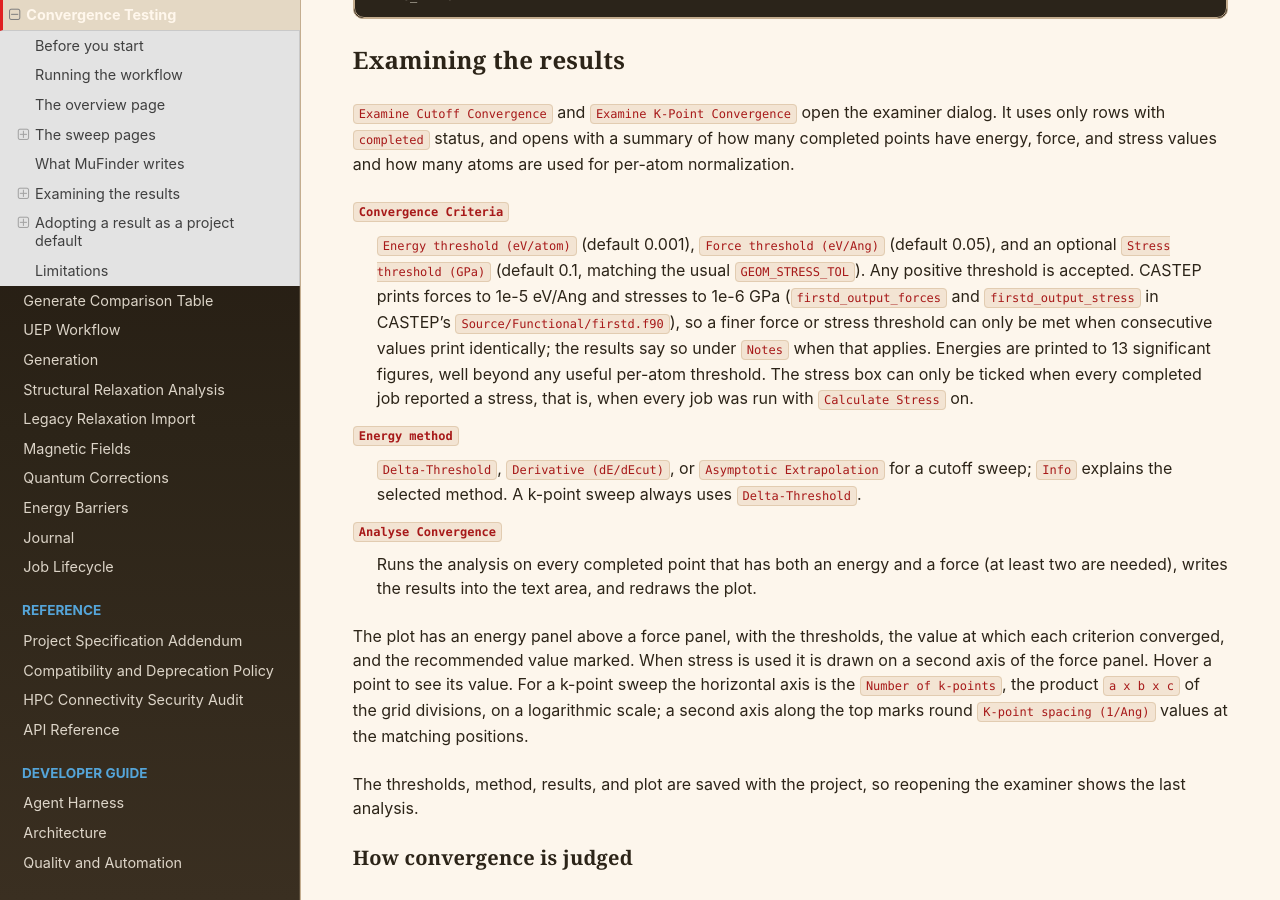
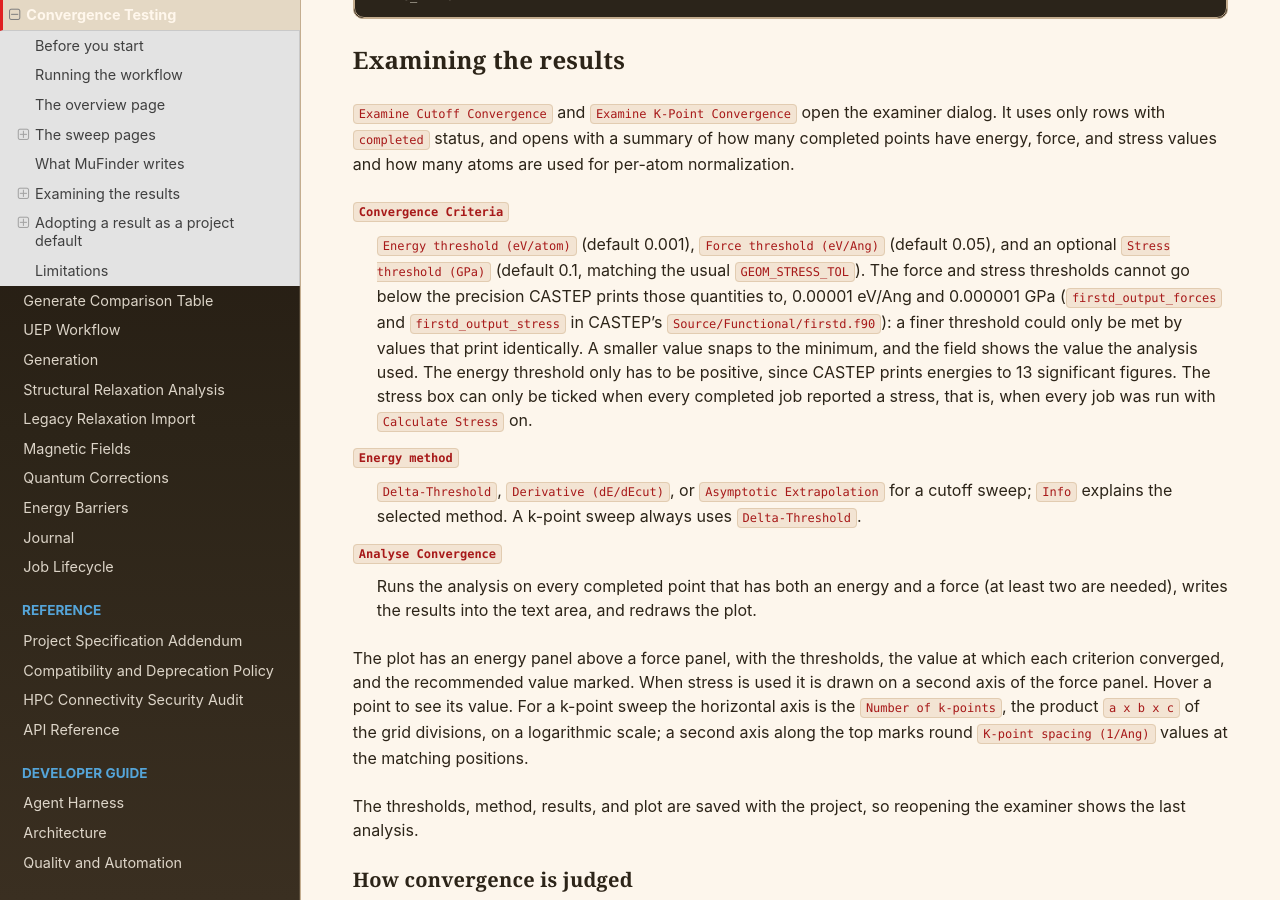
Before and after one commit to BenHuddart/mufinder, a Sphinx documentation site: the page built from docs/convergence_testing.rst, in a window 1280 px wide and 900 px high, scrolled down 5268 px. Built offline with Sphinx 7.4.7 and the Read the Docs theme 3.1.0, drawn with Linux system fonts in a browser that asks for light colours.

Commit message:
fix: floor force and stress thresholds at CASTEP's printed precision
Rather than accepting finer thresholds and noting that they can only be met
by values that print identically, the force and stress threshold fields now
stop at the precision CASTEP prints those quantities to (1e-5 eV/Ang and
1e-6 GPa, from firstd.f90). A smaller value snaps visibly to the minimum and
the tooltips say why. The energy threshold still only has to be positive,
since energies are printed to 13 significant figures.

Co-Authored-By: Claude Opus 5.5 <noreply@anthropic.com>

```diff
--- a/docs/convergence_testing.rst
+++ b/docs/convergence_testing.rst
@@ -287,15 +287,16 @@ how many atoms are used for per-atom normalization.
 ``Convergence Criteria``
    ``Energy threshold (eV/atom)`` (default 0.001), ``Force threshold
    (eV/Ang)`` (default 0.05), and an optional ``Stress threshold (GPa)``
-   (default 0.1, matching the usual ``GEOM_STRESS_TOL``). Any positive
-   threshold is accepted. CASTEP prints forces to 1e-5 eV/Ang and stresses to
-   1e-6 GPa (``firstd_output_forces`` and ``firstd_output_stress`` in
-   CASTEP's ``Source/Functional/firstd.f90``), so a finer force or stress
-   threshold can only be met when consecutive values print identically; the
-   results say so under ``Notes`` when that applies. Energies are printed to 13
-   significant figures, well beyond any useful per-atom threshold. The stress
-   box can only be ticked when every completed job reported a stress, that is,
-   when every job was run with ``Calculate Stress`` on.
+   (default 0.1, matching the usual ``GEOM_STRESS_TOL``). The force and
+   stress thresholds cannot go below the precision CASTEP prints those
+   quantities to, 0.00001 eV/Ang and 0.000001 GPa (``firstd_output_forces``
+   and ``firstd_output_stress`` in CASTEP's ``Source/Functional/firstd.f90``):
+   a finer threshold could only be met by values that print identically. A
+   smaller value snaps to the minimum, and the field shows the value the
+   analysis used. The energy threshold only has to be positive, since CASTEP
+   prints energies to 13 significant figures. The stress box can only be
+   ticked when every completed job reported a stress, that is, when every job
+   was run with ``Calculate Stress`` on.
 ``Energy method``
    ``Delta-Threshold``, ``Derivative (dE/dEcut)``, or ``Asymptotic
    Extrapolation`` for a cutoff sweep; ``Info`` explains the selected method.
```
Also changed, not shown: 2 other files.
